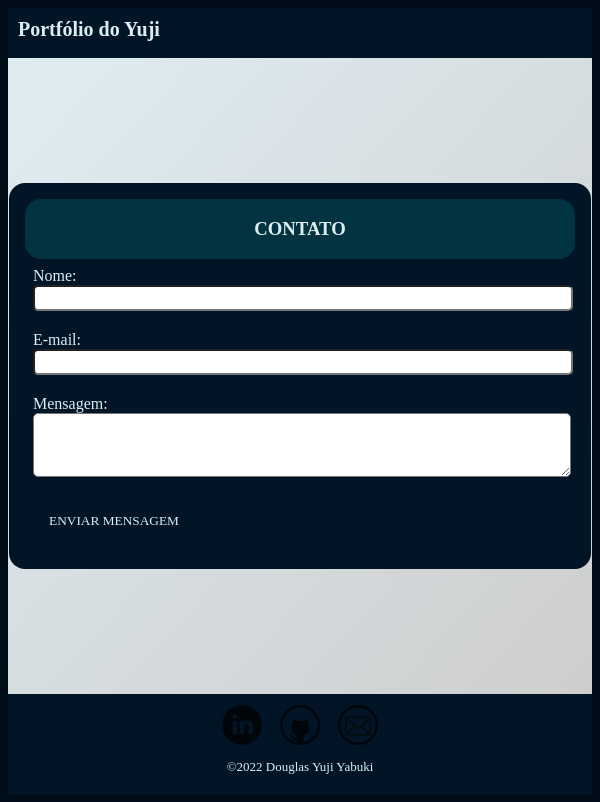
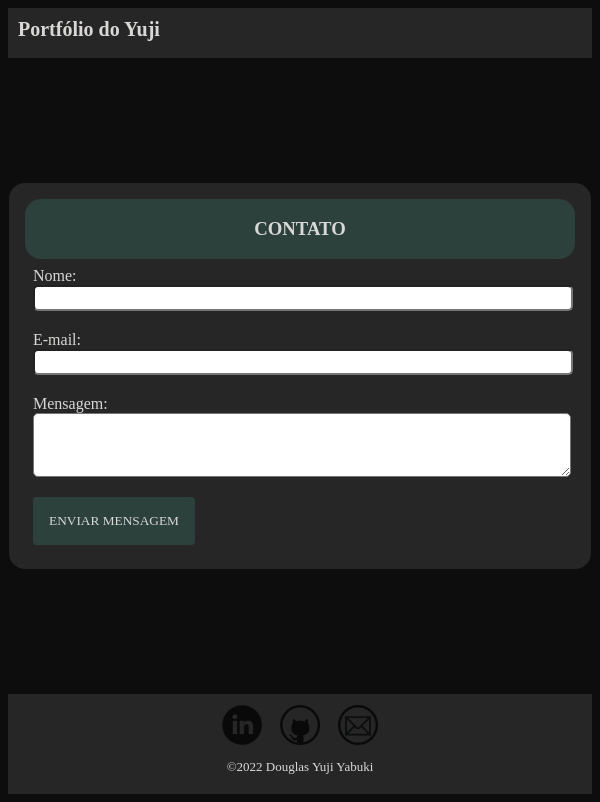
Before and after one commit to douglasyabuki/douglasyabuki.github.io, an Angular app: page /contact in a window 600 px wide. Built offline with nearby package versions, Linux system fonts and the light colour scheme.

Commit message:
Commit 9: layout change

```diff
--- a/src/app/aboutpersonal/aboutpersonal.component.scss
+++ b/src/app/aboutpersonal/aboutpersonal.component.scss
@@ -5,7 +5,7 @@
     display: flex;
     flex-direction: column;
     border-radius: 16px;
-    background-color: #011526;
+    background-color: #262626;
     min-width: 300px;
     width: 90%;
     margin: auto;
@@ -18,7 +18,7 @@
     gap: 40px;
     padding-bottom: 1px;
     color: #F2F0F0;
-    background-color: #013440;
+    background-color: #2C403C;
     border-radius: 16px;
   }
 
@@ -29,8 +29,8 @@
     display: flex;
     align-items: center;
     justify-content: center;
-    color: #DFEDF2;
-    background-color: #011526;
+    color: #D9D8D7;
+    background-color: #262626;
     grid-template: 1fr 1fr;
     display: flex;
     flex-direction: column;
@@ -56,7 +56,7 @@
     display: flex;
     flex-direction: column;
     border-radius: 16px;
-    background-color: #011526;
+    background-color: #262626;
     width: 60%;
     min-width: 550px;
     max-width: 600px;
@@ -69,8 +69,8 @@
     justify-content: center;
     gap: 40px;
     padding-bottom: 1px;
-    color: #DFEDF2;
-    background-color: #013440;
+    color: #D9D8D7;
+    background-color: #2C403C;
     border-radius: 16px;
   }
 
@@ -81,8 +81,8 @@
     display: flex;
     align-items: center;
     justify-content: center;
-    color: #DFEDF2;
-    background-color: #011526;
+    color: #D9D8D7;
+    background-color: #262626;
 
     p {
       padding-left: 5px;
--- a/src/app/aboutprofessional/aboutprofessional.component.scss
+++ b/src/app/aboutprofessional/aboutprofessional.component.scss
@@ -17,15 +17,15 @@
     align-items: center;
     background: #DFEDF2;
     width: 600px;
-    border-bottom: 6px solid #013440;
+    border-bottom: 6px solid #8C8C8B;
 
     header {
       width: 600px;
-      background-color: #011526;
+      background-color: #262626;
       padding: 16px;
       padding-bottom: 0px;
-      border-top: 6px solid #013440;
-      border-bottom: 6px solid #013440;
+      border-top: 6px solid #8C8C8B;
+      border-bottom: 6px solid #8C8C8B;
 
       h1 {
         font-family: 'Eloquence Light';
@@ -55,12 +55,12 @@
         padding-top: 16px;
         font-family: 'Calibri';
         font-size: 12px;
-        color: #013440;
+        color: #8C8C8B;
         border-top: 1px solid black;
       }
       h3{
         font-size: 10px;
-        color: #011526;
+        color: #262626;
       }
     }
   }
@@ -79,15 +79,15 @@ section {
   align-items: center;
   background: #DFEDF2;
   width: 600px;
-  border-bottom: 6px solid #013440;
+  border-bottom: 6px solid #8C8C8B;
 
   header {
     width: 600px;
-    background-color: #011526;
+    background-color: #262626;
     padding: 16px;
     padding-bottom: 0px;
-    border-top: 6px solid #013440;
-    border-bottom: 6px solid #013440;
+    border-top: 6px solid #8C8C8B;
+    border-bottom: 6px solid #8C8C8B;
 
     h1 {
       font-family: 'Eloquence Light';
@@ -117,12 +117,12 @@ section {
       padding-top: 16px;
       font-family: 'Calibri';
       font-size: 12px;
-      color: #013440;
+      color: #2C403C;
       border-top: 1px solid black;
     }
     h3{
       font-size: 10px;
-      color: #011526;
+      color: #2C403C;
     }
   }
 }
--- a/src/app/app.component.scss
+++ b/src/app/app.component.scss
@@ -1,5 +1,5 @@
 section{
-  background: linear-gradient(to bottom right, #dfedf2, rgb(206, 206, 206));
+  background-color: #0D0D0D;
   padding-top: 125px;
   padding-bottom: 125px;
 }
--- a/src/app/contact/contact.component.scss
+++ b/src/app/contact/contact.component.scss
@@ -13,7 +13,7 @@
     display: flex;
     flex-direction: column;
     border-radius: 16px;
-    background-color: #011526;
+    background-color: #262626;
     min-width: 300px;
     width: 90%;
     margin: auto;
@@ -25,19 +25,19 @@
     justify-content: center;
     gap: 10px;
     padding-bottom: 1px;
-    color: #DFEDF2;
-    background-color: #013440;
+    color: #D9D8D7;
+    background-color: #2C403C;
     border-radius: 16px;
   }
 
   body {
-    color: #DFEDF2;
-    background-color: #011526;
+    color: #D9D8D7;
+    background-color: #262626;
   }
 
   label {
     display: block;
-    color: #DFEDF2;
+    color: #D9D8D7;
 
     input {
       @include boxInfo();
@@ -51,7 +51,7 @@
 
     .error {
       margin-top: -20px;
-      background: #026873;
+      background: #2C403C;
       padding: 8px;
       display: inline-block;
       font-size: 14px;
@@ -61,9 +61,9 @@
   }
 
   .cta {
-    background: #011526;
+    background: #262626;
     border: none;
-    color: #DFEDF2;
+    color: #D9D8D7;
 
     text-transform: uppercase;
     border-radius: 4px;
@@ -101,7 +101,7 @@
     display: flex;
     flex-direction: column;
     border-radius: 16px;
-    background-color: #011526;
+    background-color: #262626;
     width: 60%;
     min-width: 550px;
     max-width: 600px;
@@ -114,19 +114,19 @@
     justify-content: center;
     gap: 10px;
     padding-bottom: 1px;
-    color: #DFEDF2;
-    background-color: #013440;
+    color: #D9D8D7;
+    background-color: #2C403C;
     border-radius: 16px;
   }
 
   body {
-    color: #DFEDF2;
-    background-color: #011526;
+    color: #D9D8D7;
+    background-color: #262626;
   }
 
   label {
     display: block;
-    color: #DFEDF2;
+    color: #D9D8D7;
 
     input {
       @include boxInfo();
@@ -140,7 +140,7 @@
 
     .error {
       margin-top: -20px;
-      background: #026873;
+      background: #2C403C;
       padding: 8px;
       display: inline-block;
       font-size: 14px;
@@ -150,9 +150,9 @@
   }
 
   .cta {
-    background: #011526;
+    background: #2C403C;
     border: none;
-    color: #DFEDF2;
+    color: #D9D8D7;
 
     text-transform: uppercase;
     border-radius: 4px;
--- a/src/app/footer/footer.component.scss
+++ b/src/app/footer/footer.component.scss
@@ -1,8 +1,8 @@
 .host {
-  background-color: #011526;
+  background-color: #262626;
   margin: 0 auto;
   min-width: 300px;
-  border-bottom: 6px solid #011526;
+  border-bottom: 6px solid #262626;
 }
 
 @media (max-width:900px) {
@@ -33,7 +33,7 @@
     display: inline-block;
     text-align: center;
     border-radius: 50%;
-    border: 1px solid #011526;
+    border: 1px solid #262626;
     margin: 0 8px;
     color: inherit;
     opacity: 0.75;
@@ -41,14 +41,14 @@
 
   .social a:hover {
     opacity: 0.9;
-    background: #DFEDF2;
+    background: #D9D8D7;
   }
 
   .copyright {
     margin-top: 15px;
     text-align: center;
     font-size: 13px;
-    color: #DFEDF2;
+    color: #D9D8D7;
   }
   }
 
@@ -74,7 +74,7 @@ ul {
 ul a {
   padding-right: 33px;
   opacity: 0.7;
-  color: #DFEDF2;
+  color: #D9D8D7;
 }
 
 ul a:hover {
@@ -95,7 +95,7 @@ ul a:hover {
   display: flex;
   text-align: center;
   border-radius: 50%;
-  border: 1px solid #011526;
+  border: 1px solid #262626;
   margin: 0 8px;
   color: inherit;
   opacity: 0.75;
@@ -103,13 +103,13 @@ ul a:hover {
 
 .social a:hover {
   opacity: 0.9;
-  background: #DFEDF2;
+  background: #D9D8D7;
 }
 
 .copyright {
   margin-top: 15px;
   text-align: center;
   font-size: 13px;
-  color: #DFEDF2;
+  color: #D9D8D7;
 }
 }
--- a/src/app/home/home.component.scss
+++ b/src/app/home/home.component.scss
@@ -7,7 +7,7 @@
     max-width: 300px;
     padding: 16px;
     border-radius: 16px;
-    background-color: #011526;
+    background-color: #262626;
   }
 
   header {
@@ -16,8 +16,8 @@
     justify-content: center;
     gap: 40px;
     padding-bottom: 1px;
-    color: #DFEDF2;
-    background-color: #013440;
+    color: #D9D8D7;
+    background-color: #2C403C;
     border-radius: 16px;
   }
 
@@ -26,8 +26,8 @@
     display: flex;
     align-items: center;
     justify-content: center;
-    color: #DFEDF2;
-    background-color: #011526;
+    color: #D9D8D7;
+    background-color: #262626;
   }
 }
 
@@ -38,7 +38,7 @@
     max-width: 600px;
     padding: 16px;
     border-radius: 16px;
-    background-color: #011526;
+    background-color: #262626;
   }
 
   header {
@@ -47,8 +47,8 @@
     justify-content: center;
     gap: 40px;
     padding-bottom: 1px;
-    color: #DFEDF2;
-    background-color: #013440;
+    color: #D9D8D7;
+    background-color: #2C403C;
     border-radius: 16px;
   }
 
@@ -57,7 +57,7 @@
     display: flex;
     align-items: center;
     justify-content: center;
-    color: #DFEDF2;
-    background-color: #011526;
+    color: #D9D8D7;
+    background-color: #262626;
   }
 }
--- a/src/app/nav/nav.component.scss
+++ b/src/app/nav/nav.component.scss
@@ -2,7 +2,7 @@
   height: 50px;
   min-width: 300px;
   width: 100%;
-  background-color: #011526;
+  background-color: #262626;
 }
 
 .nav>.nav-header {
@@ -13,7 +13,7 @@
   display: inline-block;
   font-size: 20px;
   font-weight: bold;
-  color: #DFEDF2;
+  color: #D9D8D7;
   padding: 10px;
 }
 
@@ -37,31 +37,31 @@
     display: block;
     width: 25px;
     height: 10px;
-    border-top: 2px solid #DFEDF2;
+    border-top: 2px solid #D9D8D7;
   }
 
   .nav>.nav-links {
     position: absolute;
     display: block;
-    background-color: #011526;
+    background-color: #262626;
     height: 0px;
     transition: all 0.2s ease-in;
     overflow-y: hidden;
     top: 50px;
     right: 0px;
-    width: 20%;
+    width: 25%;
     margin-right: 8px;
     text-decoration: underline;
   }
 
   .nav>.nav-links>a {
-    color: #DFEDF2;
+    color: #D9D8D7;
     display: block;
     width: 100%;
   }
 
   .nav>.nav-links>a:hover {
-    background-color: #013440;
+    background-color: #8C8C8B;
   }
 
   .nav>#nav-check {
@@ -75,7 +75,7 @@
   .nav>#nav-check:checked~.nav-links {
     height: 120px;
     overflow-y: auto;
-    border-bottom: 2px #DFEDF2;
+    border-bottom: 2px #D9D8D7;
   }
 
 }
@@ -93,12 +93,12 @@
 
   .nav>.nav-links>a {
     display: inline-block;
-    color: #DFEDF2;
+    color: #D9D8D7;
     padding: 13px 10px 13px 10px;
   }
 
   .nav>.nav-links>a:hover {
-    background-color: #013440;
+    background-color: #8C8C8B;
     border-radius: 16px;
   }
 
--- a/src/app/projects/projects.component.scss
+++ b/src/app/projects/projects.component.scss
@@ -5,7 +5,7 @@
     display: flex;
     flex-direction: column;
     border-radius: 16px;
-    background-color: #011526;
+    background-color: #262626;
     width: 90%;
     min-width: 200px;
     max-width: 300px;
@@ -17,8 +17,8 @@
     justify-content: center;
     gap: 40px;
     padding-bottom: 1px;
-    color: #DFEDF2;
-    background-color: #013440;
+    color: #D9D8D7;
+    background-color: #2C403C;
     border-radius: 16px;
   }
 
@@ -28,8 +28,8 @@
     flex-direction: column;
     align-items: center;
     justify-content: center;
-    color: #DFEDF2;
-    background-color: #011526;
+    color: #D9D8D7;
+    background-color: #262626;
   }
 
   .social {
@@ -44,14 +44,14 @@
     display: inline-block;
     text-align: center;
     border-radius: 50%;
-    border: 1px solid #013440;
+    border: 1px solid #2C403C;
     margin: 0 8px;
     color: inherit;
     opacity: 0.75;
   }
 
   .social a :hover {
-    background-color: #DFEDF2;
+    background-color: #D9D8D7;
     border-radius: 50%;
     opacity: 1;
   }
@@ -64,7 +64,7 @@
     display: flex;
     flex-direction: column;
     border-radius: 16px;
-    background-color: #011526;
+    background-color: #262626;
     width: 60%;
     max-width: 600px;
   }
@@ -75,8 +75,8 @@
     justify-content: center;
     gap: 40px;
     padding-bottom: 1px;
-    color: #DFEDF2;
-    background-color: #013440;
+    color: #D9D8D7;
+    background-color: #2C403C;
     border-radius: 16px;
   }
 
@@ -86,8 +86,8 @@
     flex-direction: column;
     align-items: center;
     justify-content: center;
-    color: #DFEDF2;
-    background-color: #011526;
+    color: #D9D8D7;
+    background-color: #262626;
   }
 
   .social {
@@ -102,14 +102,14 @@
     display: inline-block;
     text-align: center;
     border-radius: 50%;
-    border: 1px solid #013440;
+    border: 1px solid #2C403C;
     margin: 0 8px;
     color: inherit;
     opacity: 0.75;
   }
 
   .social a :hover {
-    background-color: #DFEDF2;
+    background-color: #D9D8D7;
     border-radius: 50%;
     opacity: 1;
   }
--- a/src/styles.scss
+++ b/src/styles.scss
@@ -3,5 +3,5 @@
   text-decoration: none;
 }
 body {
-  background-color: #000d18;
+  background-color: #0D0D0D;
 }
```
Also changed, not shown: 5 other files (tests, documents, lock files or other folders).
